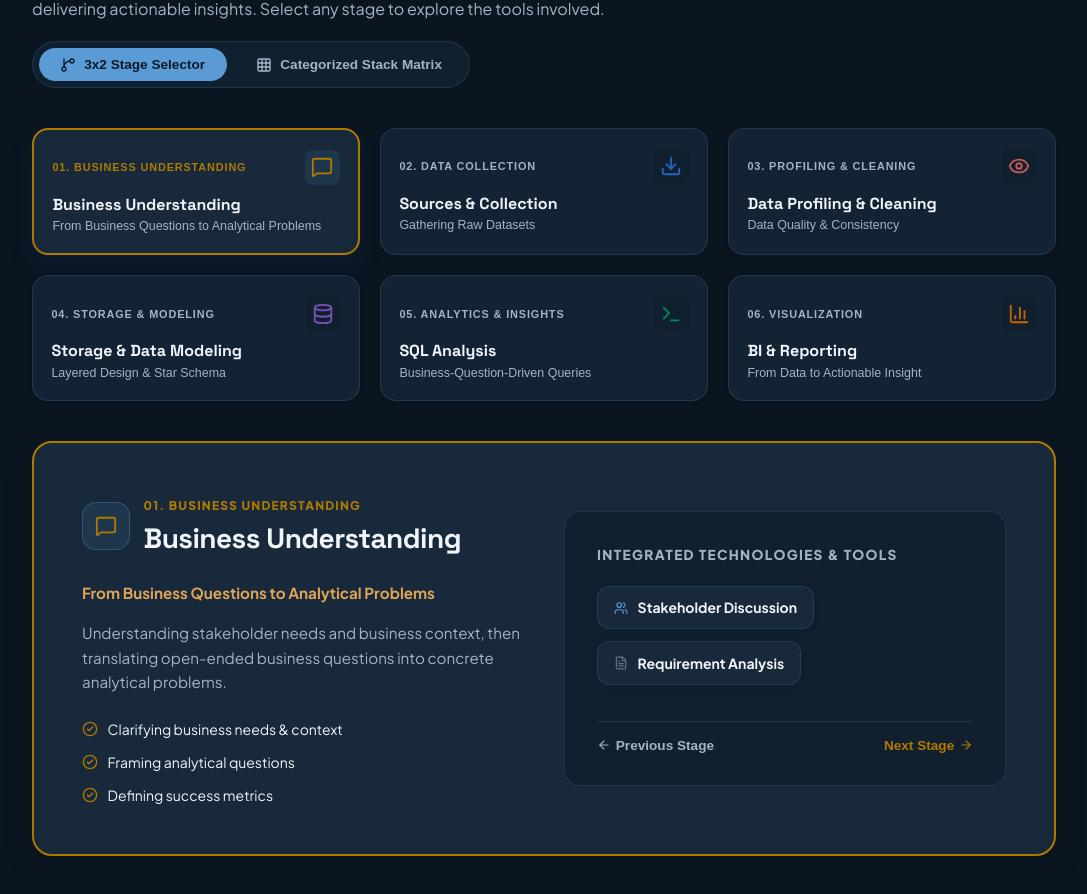
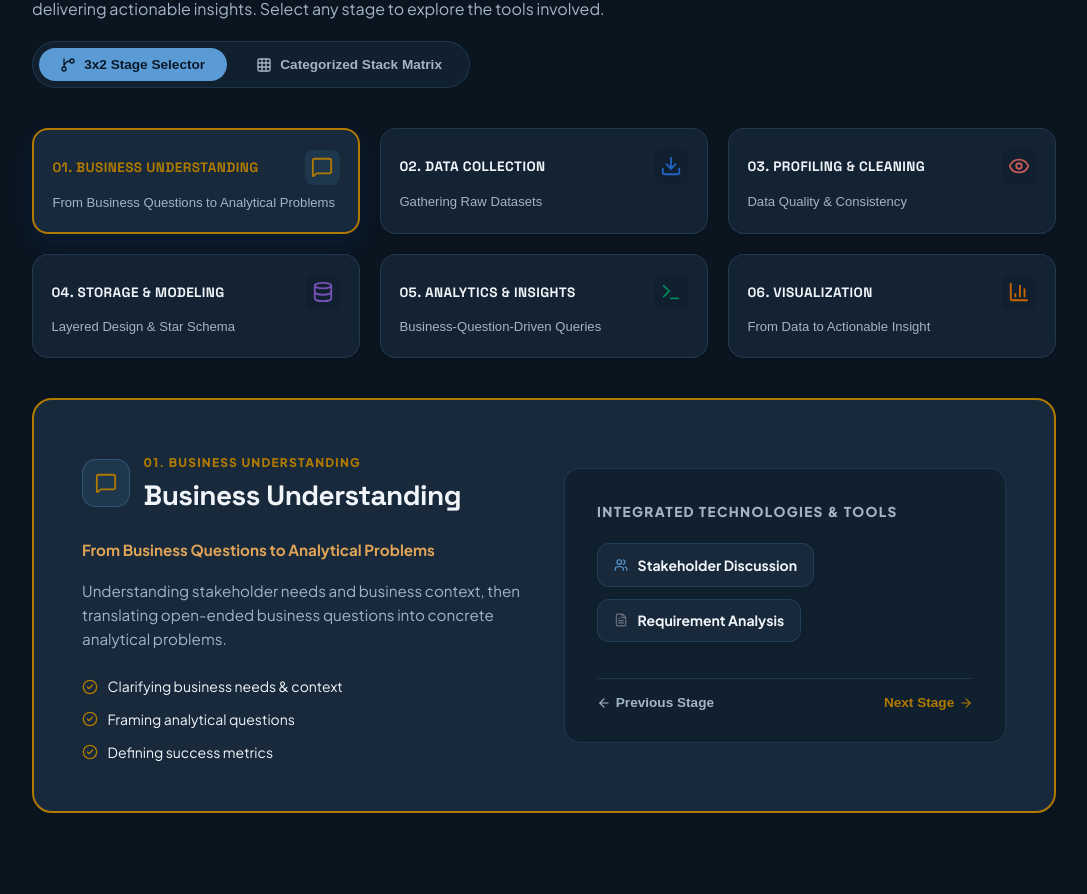
Before and after one commit to BuiHang-stp/Data-Analytics-Portfolio, a React (Vite) app: page / in a window 1280 px wide. Shown: the part 3154-4048 px from the top of the page, without its empty margins (96-1183 px from the left). Built offline with nearby package versions, Linux system fonts and the light colour scheme.

Commit message:
Update Data Workflow & Tech Stack

```diff
--- a/src/components/DataWorkflow.jsx
+++ b/src/components/DataWorkflow.jsx
@@ -243,33 +243,39 @@ export default function DataWorkflow() {
                       boxShadow: isActive ? '0 10px 25px rgba(30, 74, 156, 0.15)' : '0 2px 8px rgba(0,0,0,0.02)',
                       display: 'flex',
                       flexDirection: 'column',
-                      gap: '0.65rem',
+                      gap: '0.55rem',
                       position: 'relative'
                     }}
                   >
-                    <div style={{ display: 'flex', alignItems: 'center', justifyContent: 'space-between', width: '100%' }}>
+                    <div style={{ display: 'flex', alignItems: 'center', justifyContent: 'space-between', gap: '0.75rem', width: '100%' }}>
                       <span style={{
-                        fontSize: '0.68rem', fontWeight: 800, textTransform: 'uppercase',
-                        letterSpacing: '0.08em', color: isActive ? step.accentColor : 'var(--text-muted)'
+                        fontSize: '0.85rem',
+                        fontWeight: 700,
+                        fontFamily: "'Space Grotesk', 'Plus Jakarta Sans', sans-serif",
+                        textTransform: 'uppercase',
+                        letterSpacing: '0.03em',
+                        lineHeight: 1.25,
+                        color: isActive ? step.accentColor : 'var(--text-main)'
                       }}>
                         {step.stage}
                       </span>
                       <div style={{
                         padding: '0.4rem', borderRadius: '8px',
                         background: isActive ? 'var(--tag-bg)' : 'var(--surface-low)',
-                        display: 'flex'
+                        display: 'flex',
+                        flexShrink: 0
                       }}>
                         {step.icon}
                       </div>
                     </div>
-                    <div>
-                      <h4 style={{ fontSize: '1rem', fontWeight: 800, fontFamily: 'Space Grotesk', lineHeight: 1.25, margin: '0 0 0.2rem 0', color: 'var(--text-main)' }}>
-                        {step.title}
-                      </h4>
-                      <span style={{ fontSize: '0.78rem', color: 'var(--text-muted)', fontWeight: 500 }}>
-                        {step.tagline}
-                      </span>
-                    </div>
+                    <span style={{
+                      fontSize: '0.82rem',
+                      color: 'var(--text-muted)',
+                      fontWeight: 400,
+                      lineHeight: 1.4
+                    }}>
+                      {step.tagline}
+                    </span>
                   </button>
                 );
               })}
```
